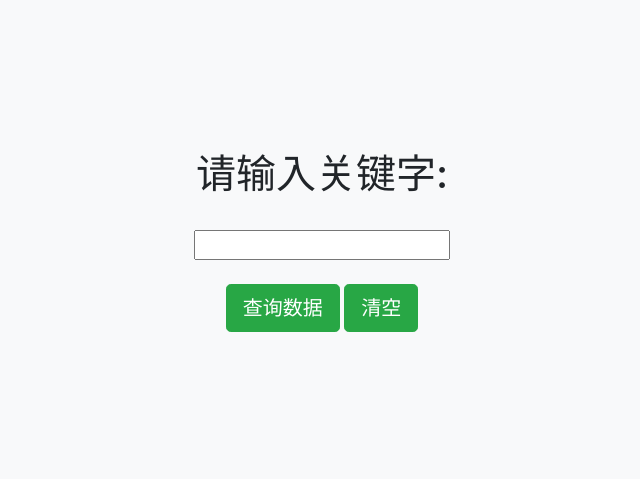
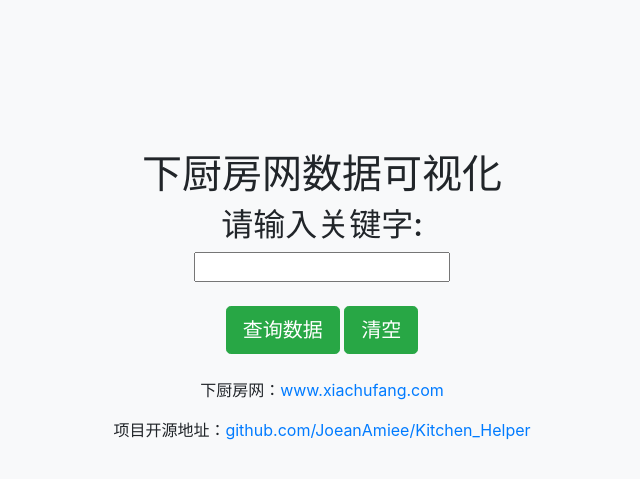
Before and after one commit to JoeanAmier/Kitchen_Helper, a Flask app: page / in a window 1280 px wide. Shown: the top 479 px of the page, without its empty margins (318-958 px from the left). Run offline with Flask 2, Linux system fonts and the light colour scheme; some libraries are stand-ins or nearby versions.

Commit message:
优化搜索页面介绍
Signed-off-by: YongQuan <2437596031@qq.com>

```diff
--- a/templates/index.html
+++ b/templates/index.html
@@ -11,10 +11,14 @@
 <body class="text-center bg-light">
 <div style="height: 150px"></div>
 <form action="/result/" method="POST" role="form">
-    <h1>请输入关键字:</h1><br>
+    <h1>下厨房网数据可视化</h1>
+    <h2>请输入关键字:</h2>
     <input type="text" name="keyword" class="input-group-lg"><br><br>
     <input type="submit" value="查询数据" class="btn btn-success btn-lg">
     <button type="reset" class="btn btn-success btn-lg">清空</button>
+    <br><br>
+    <p>下厨房网：<a href="http://www.xiachufang.com/">www.xiachufang.com</a></p>
+    <p>项目开源地址：<a href="https://github.com/JoeanAmiee/Kitchen_Helper">github.com/JoeanAmiee/Kitchen_Helper</a></p>
 </form>
 </body>
 </html>
```
